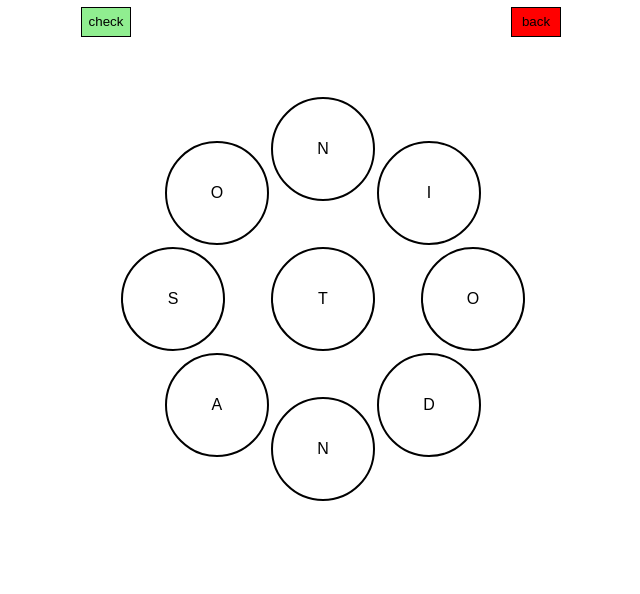
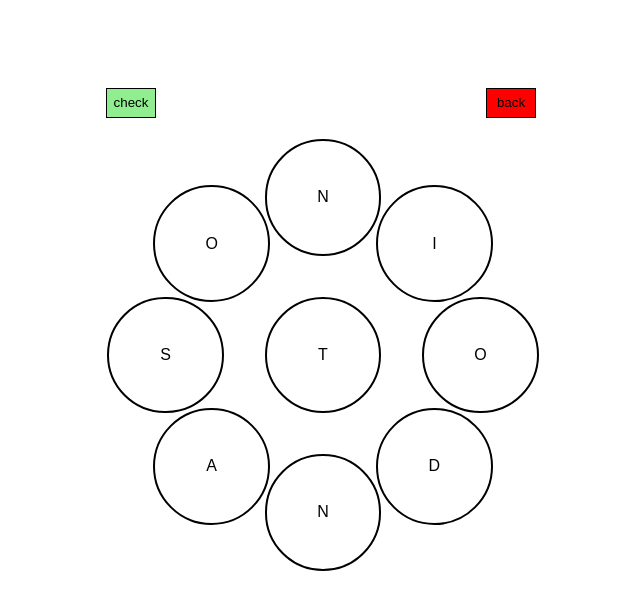
Before and after one commit to OaHolroyd/OaHolroyd.github.io, a plain HTML site: page puzzles/html/word-wheel.html in a window 1280 px wide. Shown: the part 206-800 px from the top of the page, without its empty margins (319-959 px from the left). Drawn offline with Linux system fonts and the light colour scheme.

Commit message:
guess list

```diff
--- a/puzzles/css/word-wheel.css
+++ b/puzzles/css/word-wheel.css
@@ -4,7 +4,7 @@
 /* global variables */
 :root {
   /* sizes */
-  --board-width: 500px;
+  --board-width: 450px;
   --pad: 10px;
 
   /* colors */
@@ -105,20 +105,18 @@ html,
 }
 
 ul {
-  background-color: var(--color-back);
-  background-color: yellow;
+/*  background-color: red;*/
   color: var(--color-fore);
+  font-size: 0.75em;
   margin: auto;
   padding: 0;
   text-align: center;
   max-width: var(--board-width);
+  aspect-ratio: 4.0;
   list-style-type: none;
-  -moz-column-count: 5;
-  -moz-column-gap: 2px;
-  -webkit-column-count: 5;
-  -webkit-column-gap: 2px;
-  column-count: 5;
-  column-gap: 2px;
+  display: flex;
+  flex-direction: column;
+  flex-wrap: wrap;
 }
 
 #board {
--- a/puzzles/js/word-wheel-view.js
+++ b/puzzles/js/word-wheel-view.js
@@ -23,7 +23,7 @@ setUpActions();
 /* ========================================================================== */
 // sets up the html
 function setUpView() {
-  const tileSize = 20;
+  const tileSize = 25;
 
   // draw the main letter
   let letter = document.createElement('div');
@@ -49,8 +49,8 @@ function setUpView() {
 
     // work out the position
     let theta = (i-1) * 2.0 * Math.PI / (wordWheel.keyWord.length-1);
-    let x = 50+30*Math.cos(theta) - tileSize/2;
-    let y = 50+30*Math.sin(theta) - tileSize/2;
+    let x = 50+35*Math.cos(theta) - tileSize/2;
+    let y = 50+35*Math.sin(theta) - tileSize/2;
     letter.style.width = tileSize+'%';
     letter.style.left = x+'%';
     letter.style.top = y+'%';
```
